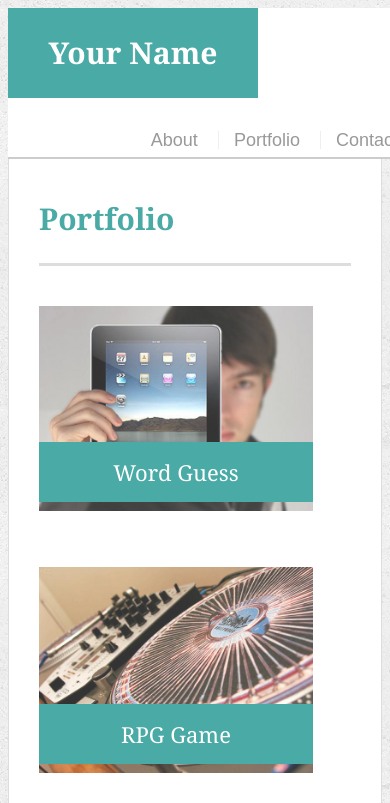
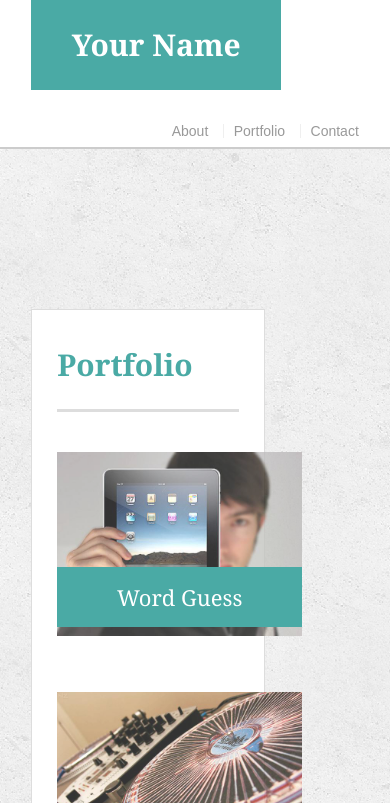
Before and after one commit to trvcytg/Responsive-Portfolio, a plain HTML site: page portfolio.html in a window 390 px wide. Shown: the top 803 px of the page. Drawn offline with Linux system fonts and the light colour scheme.

Commit message:
modified style.css to make change: margins, font sizes, spacing, and image sizes

```diff
--- a/assets/css/style.css
+++ b/assets/css/style.css
@@ -216,12 +216,86 @@ input[type="submit"] {
   background: #4aaaa5;
   border: 0 none;
 }
+
+
 /* General Desktop */
-@media screen (max-width: 980px) {
+@media screen and (max-width: 980px) {
+  body {
+    margin:0 0 0 0;
+    font-size: 16px;
+    line-height: 2em;
+  }
+  #masthead {
+    /* position: fixed; */
+    /* z-index: 99; */
+    /* width: 100%; */
+    /* margin: 0 0 30px; */
+    /* overflow: auto; */
+    /* color: #ffffff; */
+    /* background: #ffffff; */
+    /* border-bottom: 2px solid #cccccc; */
+  }
+  #logo {
+    /* float: left; */
+    /* width: 250px; */
+    /* height: 90px; */
+    margin-left: -20%;
+    /* font-family: Georgia, Times, "Times New Roman", serif; */
+    /* font-size: 30px; */
+    /* font-weight: 700; */
+    /* line-height: 90px; */
+    /* color: #ffffff; */
+    /* text-align: center; */
+    /* text-decoration: none; */
+    /* background: #4aaaa5; */
+  }
+  nav {
+    margin-right: -20%;
+  }
+  nav a {
+    /* display: inline-block; */
+    padding-left: 10px;
+    margin-left: 10px;
+    line-height: 14px;
+    font-size: 14px;
+  }
+  .container {
+    width: 60%;
+    max-width: 900px;
+    margin: 0 auto;
+    clear: both;
+  }
+  .main-section {
+    /* float: left; */
+    /* width: 100%; */
+    max-width: 900px;
+    /* padding: 30px; */
+    /* margin: 0 0 40px; */
+    margin-left: -20%;
+    /* background: #ffffff; */
+    /* border: 1px solid #dddddd;margin */
+  }
+  .work {
+    width: 245px;
+  }
+  .main-section {
+    padding: 25px;
+    padding-top: 5px;
+  }
+  }
 }
+
+
+
 /* General Tablet */
-@media screen (max-width: 768px) {
+@media screen and (max-width: 768px) {
 }
+
+
+
 /* General Phone (Landscape) */
-@media screen (max-width: 640px) {
+@media screen and (max-width: 640px) {
+  #masthead {
+    position: static;
+  }
 }
```
Also changed, not shown: index.html (+20 -0 lines).
